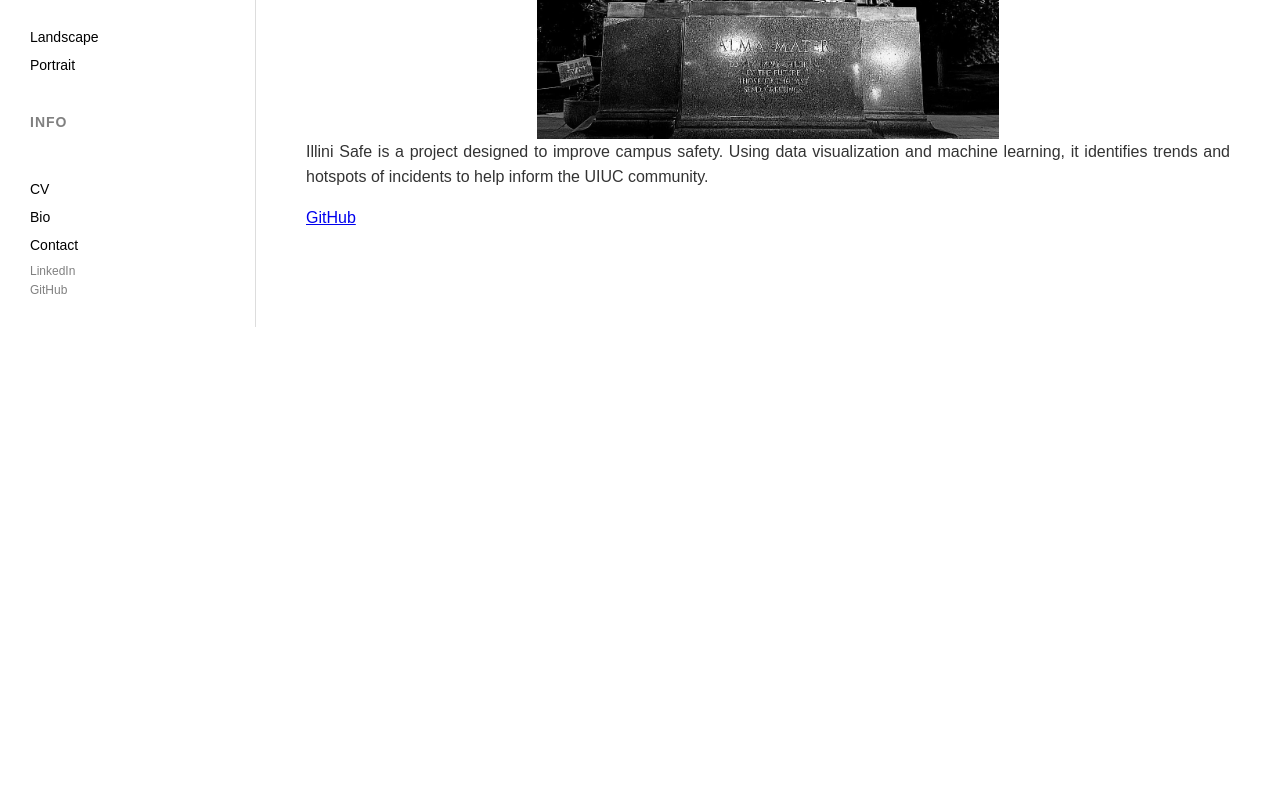
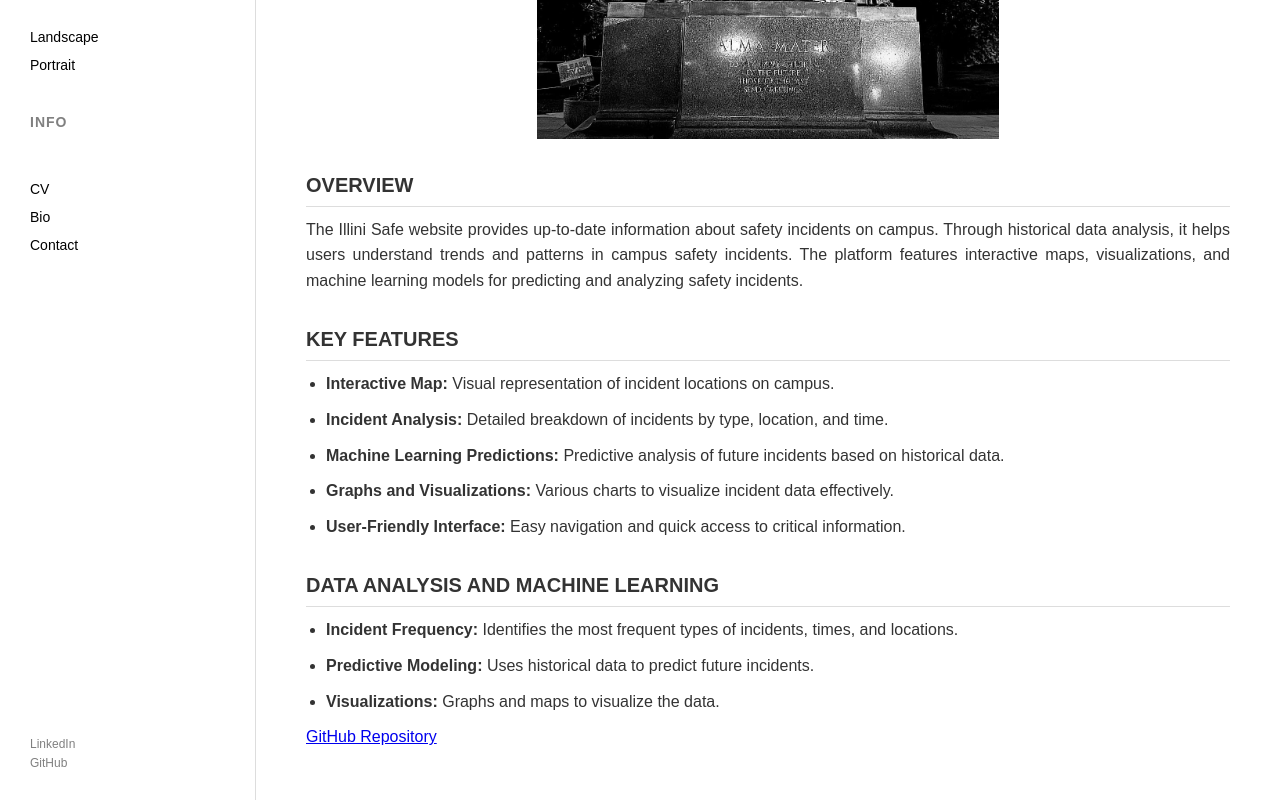
Before and after one commit to senuj05/Portfolio, a plain HTML site: page project1.html in a window 1280 px wide. Shown: the part 496-1296 px from the top of the page. Before the commit the page ends 823 px from the top, so only its background shows below. Drawn offline with Linux system fonts and the light colour scheme.

Commit message:
Added project1

```diff
--- a/project1.html
+++ b/project1.html
@@ -46,14 +46,42 @@
         <!-- Main Content -->
         <main class="content">
             <h1>Illini Safe</h1>
-            <!-- <img src="illini.jpg" alt="Illini Safe Project"> -->
-            <img src="images/illini.jpg" alt="Illini Safe Project" style="width: 50%; height: auto; margin: 0 auto; display: block;">
-            <p>
-                Illini Safe is a project designed to improve campus safety. Using data visualization and machine learning, it identifies trends and hotspots of incidents to help inform the UIUC community.
-            </p>
-            <a href="https://github.com/senuj05/Illini-Safe">GitHub</a>
+            <!-- Image showcasing the Illini Safe Project -->
+            <img src="images/illini.jpg" alt="Screenshot of Illini Safe Project showcasing safety features"
+                 style="width: 50%; height: auto; margin: 0 auto; display: block;">
 
+            <article>
+                <h2>Overview</h2>
+                <p>
+                    The Illini Safe website provides up-to-date information about safety incidents on campus. Through historical data analysis, it helps users
+                    understand trends and patterns in campus safety incidents. The platform features interactive maps, visualizations, and machine learning
+                    models for predicting and analyzing safety incidents.
+                </p>
+            </article>
+
+            <article>
+                <h2>Key Features</h2>
+                <ul>
+                    <li><strong>Interactive Map:</strong> Visual representation of incident locations on campus.</li>
+                    <li><strong>Incident Analysis:</strong> Detailed breakdown of incidents by type, location, and time.</li>
+                    <li><strong>Machine Learning Predictions:</strong> Predictive analysis of future incidents based on historical data.</li>
+                    <li><strong>Graphs and Visualizations:</strong> Various charts to visualize incident data effectively.</li>
+                    <li><strong>User-Friendly Interface:</strong> Easy navigation and quick access to critical information.</li>
+                </ul>
+            </article>
+
+            <article>
+                <h2>Data Analysis and Machine Learning</h2>
+                <ul>
+                    <li><strong>Incident Frequency:</strong> Identifies the most frequent types of incidents, times, and locations.</li>
+                    <li><strong>Predictive Modeling:</strong> Uses historical data to predict future incidents.</li>
+                    <li><strong>Visualizations:</strong> Graphs and maps to visualize the data.</li>
+                </ul>
+            </article>
+
+            <a href="https://github.com/senuj05/Illini-Safe" target="_blank" rel="noopener noreferrer">GitHub Repository</a>
         </main>
+
     </div>
 </body>
 </html>
```
